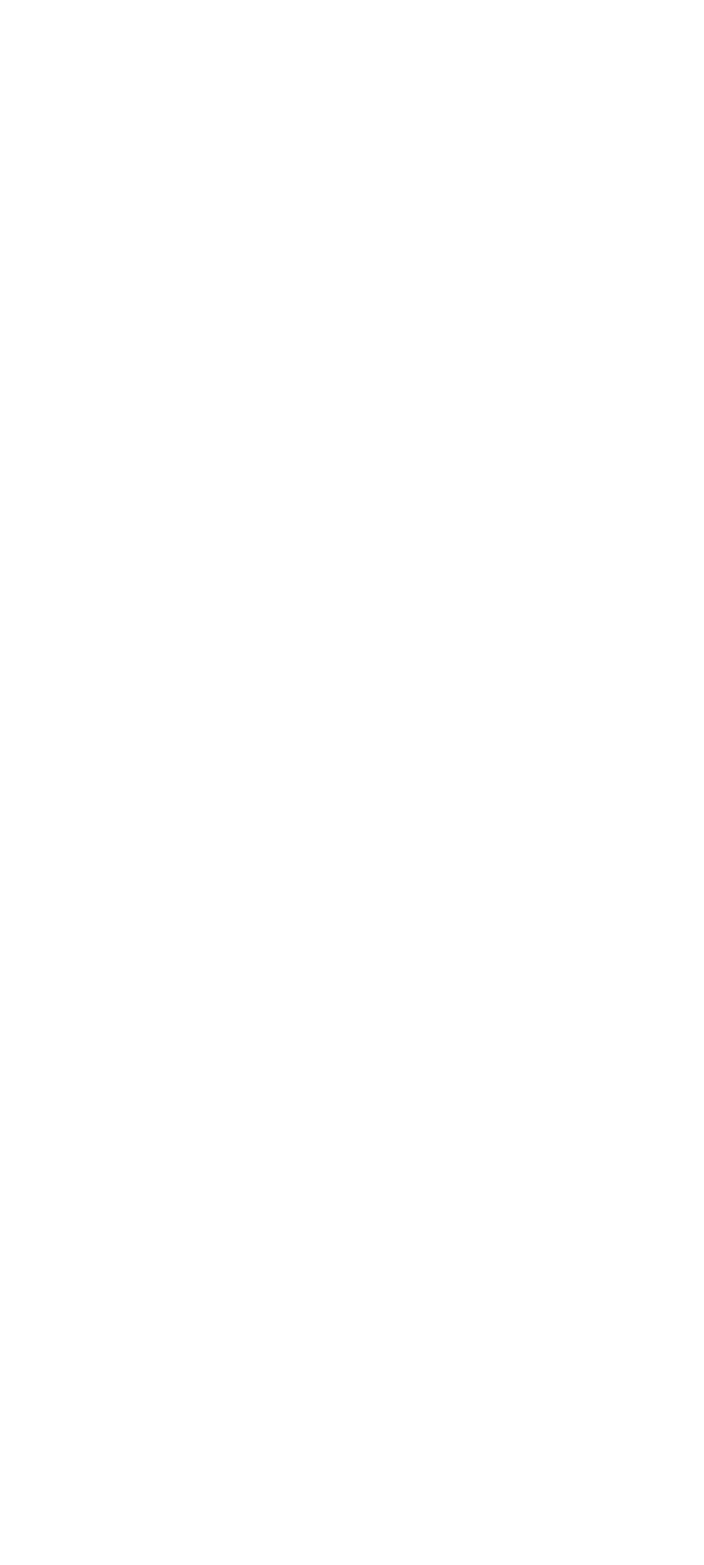
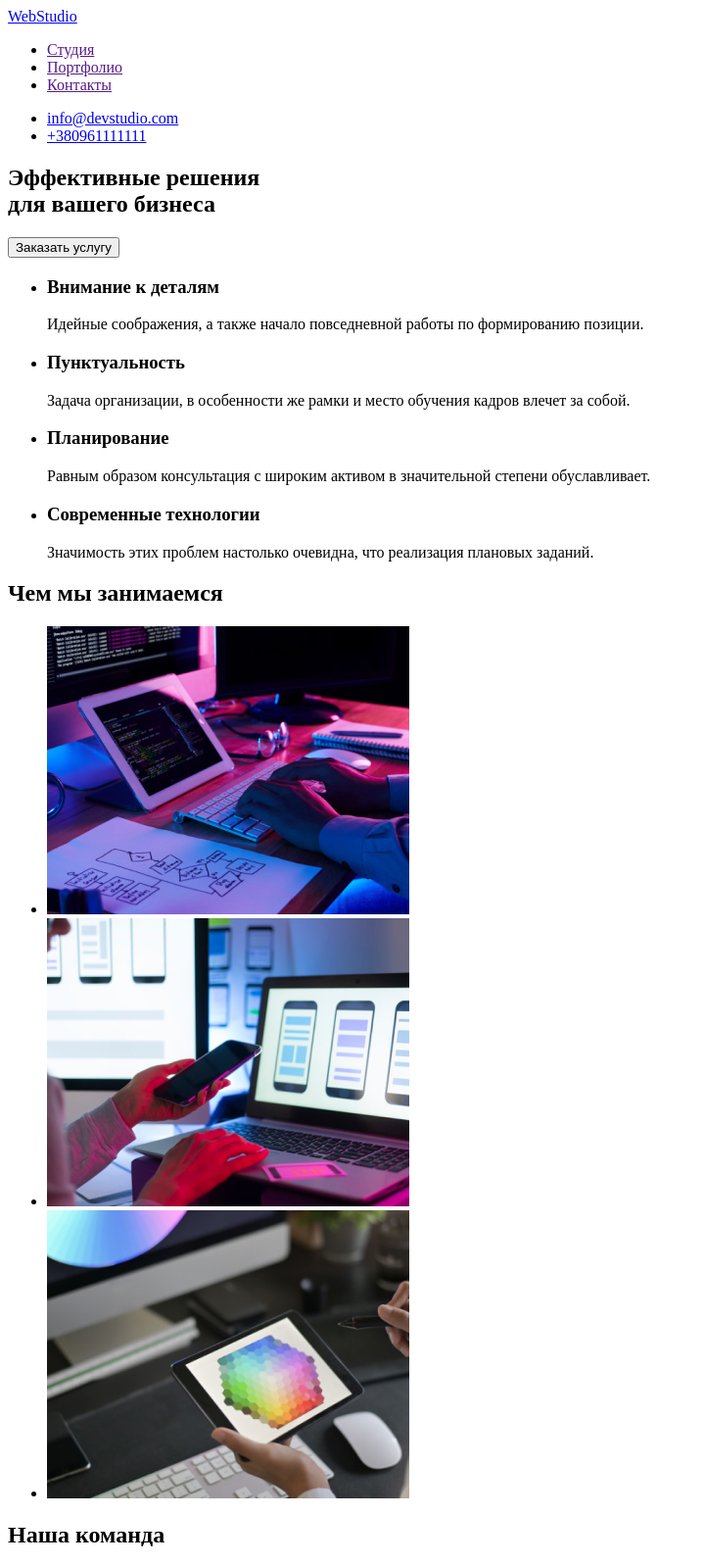
Before and after one commit to Mykola-Potapov/goit-markup-hw-01, a plain HTML site: page index.html in a window 1280 px wide. Shown: the top 1597 px of the page at 98% size, without its empty margins (0-719 px from the left). Before the commit the page ends 800 px from the top, so only its background shows below. Drawn offline with Linux system fonts and the light colour scheme.

Commit message:
верстка

```diff
--- a/index.html
+++ b/index.html
@@ -1,11 +1,114 @@
 <!DOCTYPE html>
-<html lang="en">
+<html lang="ru">
 <head>
     <meta charset="UTF-8">
     <meta name="viewport" content="width=device-width, initial-scale=1.0">
     <title>Document</title>
 </head>
 <body>
-
+    <!--главная страница-->
+    <header class="шапка">
+        <nav>
+            <a class="лого" href="/">
+                WebStudio
+            </a>
+            <ul class="разделы-сайта">
+                <li><a href="">Студия</a></li>
+                <li><a href="">Портфолио</a></li>
+                <li><a href="">Контакты</a></li>
+            </ul>
+        </nav>
+        <ul class="контакты">
+            <li><a href="mailto:info@devstudio.com">info@devstudio.com</a></li>
+            <li><a href="tel:+38(096)1111111">+380961111111</a></li>
+        </ul>
+    </header>
+    <main>
+        <!--блок №1 герой-->
+        <section>
+            <h1>Эффективные решения<br>для вашего бизнеса</h1>
+            <button>Заказать услугу</button>
+        </section>
+        <!--блок №2 деятельность-->
+        <div>
+            <section>
+                <h2 hidden>Наш стиль работы</h2>
+                <ul>
+                    <li>
+                        <h3>Внимание к деталям</h3>
+                        <p>
+                            Идейные соображения, а также начало повседневной работы по формированию позиции.
+                        </p>
+                    </li>
+                    <li>
+                        <h3>Пунктуальность</h3>
+                        <p>
+                            Задача организации, в особенности же рамки и место обучения кадров влечет за собой.
+                        </p>
+                    </li>
+                    <li>
+                        <h3>Планирование</h3>
+                        <p>
+                            Равным образом консультация с широким активом в значительной степени обуславливает.
+                        </p>
+                    </li>
+                    <li>
+                        <h3>Современные технологии</h3>
+                        <p>
+                            Значимость этих проблем настолько очевидна, что реализация плановых заданий.
+                        </p>
+                    </li>
+                </ul>
+            </section>
+            <section>
+                <h2>Чем мы занимаемся</h2>
+                <ul>
+                    <li>
+                        <img src="./img/мы делаем/img (0).png" alt="пишем_код" width="370">
+                    </li>
+                    <li>
+                        <img src="./img/мы делаем/img (1).png" alt="создаём_архитектуру_сайта" width="370">
+                    </li>
+                    <li>
+                        <img src="./img/мы делаем/img (2).png" alt="разрабатываем_дизайн" width="370">
+                    </li>
+                </ul>
+            </section>
+        </div>
+        <!--блок №3 команда-->
+        <section>
+            <h2>Наша команда</h2>
+            <ul>
+                <li>
+                    <img src="./img/команда/img(0).jpg" alt="фото_игоря_демьяненко" width="270">
+                    <h3>Игорь Демьяненко</h3>
+                    <p>Product Designer</p>
+                </li>
+                <li>
+                    <img src="./img/команда/img (1).jpg" alt="фото_ольги_репиной" width="270">
+                    <h3>Ольга Репина</h3>
+                    <p>Frontend Developer</p>
+                </li>
+                <li>
+                    <img src="./img/команда/img (2).jpg" alt="фото_николая_тарасова" width="270">
+                    <h3>Николай Тарасов</h3>
+                    <p>Marketing</p>
+                </li>
+                <li>
+                    <img src="./img/команда/img (3).jpg" alt="фото_михаил_ермаков" width="270">
+                    <h3>Михаил Ермаков</h3>
+                    <p>UI Designer</p>
+                </li>
+            </ul>
+        </section>
+    </main>
+    <footer>
+        <a href="/">WebStudio</a>
+        <address>
+            г. Киев, пр-т Леси Украинки, 26
+        </address>
+        <a href="mailto:info@example.com">info@example.com</a><br>
+        <a href="tel:+38(099)1111111">+38 099 111 11 11</a>
+    </footer>
 </body>
 </html>
```
Also changed, not shown: .prettierrc.json (added), img/команда/img (1).jpg (added), img/команда/img (2).jpg (added), img/команда/img (3).jpg (added), img/команда/img(0).jpg (added), img/мы делаем/img (0).png (added), img/мы делаем/img (1).png (added), img/мы делаем/img (2).png (added).
